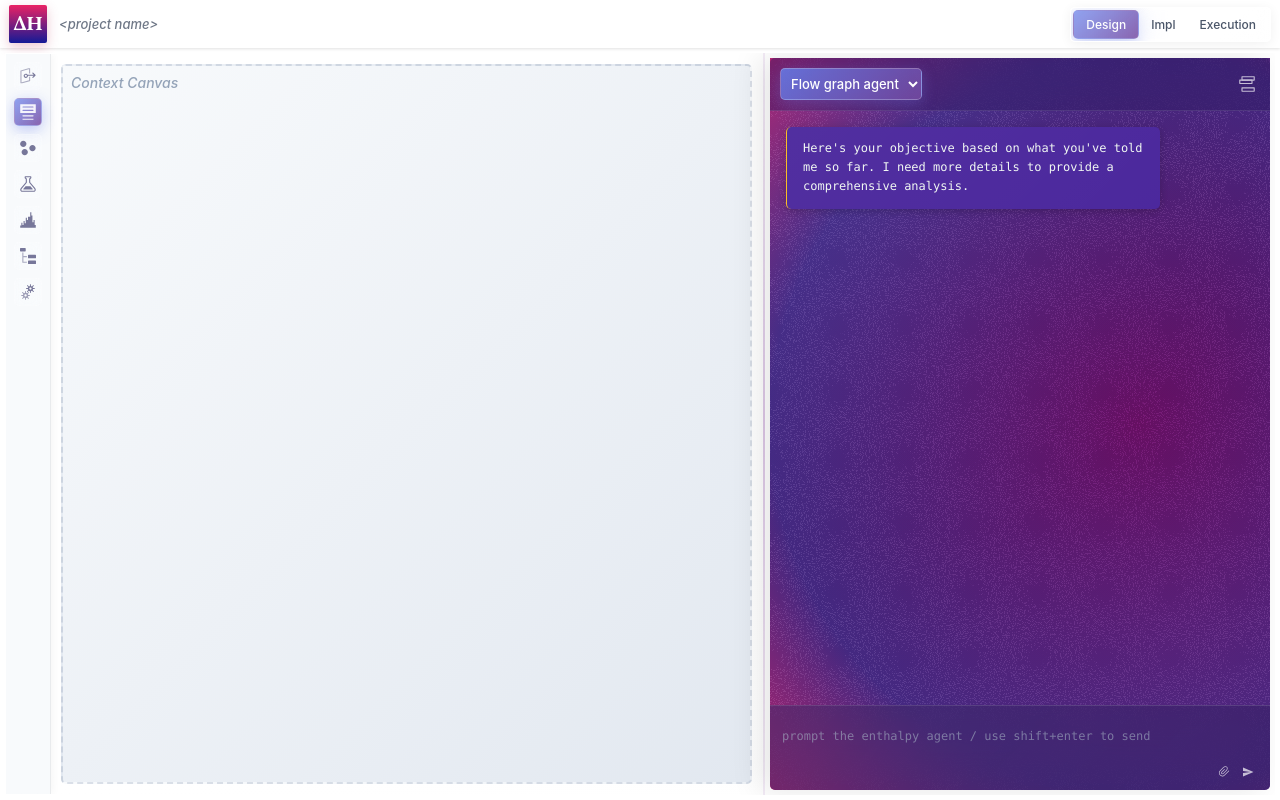
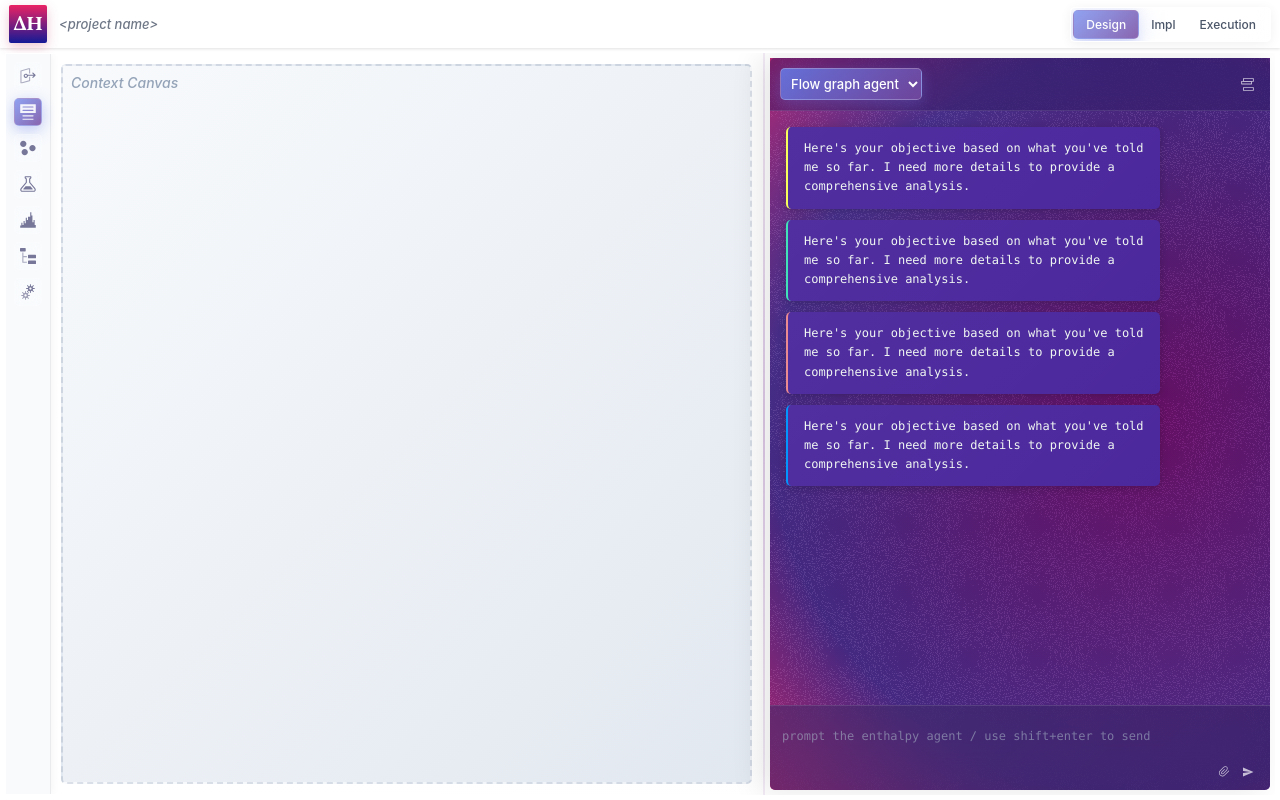
Before and after one commit to ovjectibity/enthalpy, a React (Create React App) app in the folder client/: page / in a window 1280 px wide. Built offline with nearby package versions, Linux system fonts and the light colour scheme; a web font is replaced by a local one.

Commit message:
minor fixes

```diff
--- a/client/src/App.css
+++ b/client/src/App.css
@@ -745,7 +745,7 @@ body {
     border: none;
     color: #e2e8f0;
     cursor: pointer;
-    padding: 5px;
+    padding: 6px;
     border-radius: 5px;
     transition: all 0.2s ease;
     opacity: 0.7;
@@ -1485,17 +1485,29 @@ body {
 .message.user {
     /*background: rgba(36, 15, 119, 0.6);*/
     background: #48249b;
-    border-left: 1px solid #68d391;
+    /*border-left: 1px solid #68d391;*/
 }
 
 .message.agent {
     /*background: rgba(36, 15, 119, 0.4);*/
     background: #48249b;
-    border-left: 1px solid #667eea;
-}
-
-.message.in-progress {
-    border-left-color: #fbbf24;
+    /*border-left: 1px solid #667eea;*/
+}
+
+.message.static {
+    border-left: 2px solid #42e2b8;
+}
+
+.message.thinking {
+    border-left: 2px solid #f7ff58;
+}
+
+.message.tool-use {
+    border-left: 2px solid #eb8a90;
+}
+
+.message.enth-actions {
+    border-left: 2px solid #0496ff;
 }
 
 .message::before {
--- a/client/src/App.tsx
+++ b/client/src/App.tsx
@@ -42,6 +42,27 @@ const App: React.FC = () => {
       text: "Here's your objective based on what you've told me so far. I need more details to provide a comprehensive analysis.",
       isFinished: false,
       messageType: "thinking",
+    },
+    {
+      id: 2,
+      owner: "agent",
+      text: "Here's your objective based on what you've told me so far. I need more details to provide a comprehensive analysis.",
+      isFinished: false,
+      messageType: "static",
+    },
+    {
+      id: 3,
+      owner: "agent",
+      text: "Here's your objective based on what you've told me so far. I need more details to provide a comprehensive analysis.",
+      isFinished: false,
+      messageType: "tool-use",
+    },
+    {
+      id: 4,
+      owner: "agent",
+      text: "Here's your objective based on what you've told me so far. I need more details to provide a comprehensive analysis.",
+      isFinished: false,
+      messageType: "enth-actions",
     },
   ]);
   const [chatWidth, setChatWidth] = useState(500);
--- a/client/src/components/Terminal.tsx
+++ b/client/src/components/Terminal.tsx
@@ -10,7 +10,7 @@ export interface Message {
   owner: "user" | "agent";
   text: string;
   isFinished: boolean;
-  messageType: "static" | "thinking" | "tool_use" | "enth-actions";
+  messageType: "static" | "thinking" | "tool-use" | "enth-actions";
 }
 
 export interface Agent {
@@ -132,8 +132,8 @@ const Terminal: React.FC<TerminalProps> = ({
           <img
             src={threadHistoryIcon}
             alt="Thread history"
-            width="16"
-            height="16"
+            width="13"
+            height="13"
           />
         </button>
       </div>
@@ -144,10 +144,10 @@ const Terminal: React.FC<TerminalProps> = ({
         {messages.map((message) => (
           <div
             key={message.id}
-            className={`message-container ${message.owner} ${message.messageType}`}
+            className={`message-container ${message.owner}`}
           >
             <div
-              className={`message ${message.owner} ${message.isFinished ? "finished" : "in-progress"}`}
+              className={`message ${message.owner} ${message.isFinished ? "finished" : "in-progress"} ${message.messageType}`}
             >
               <div className="message-text">
                 {message.text}
```
